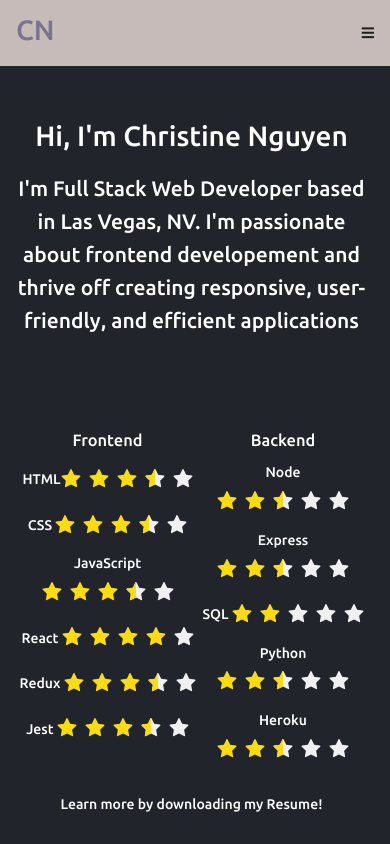
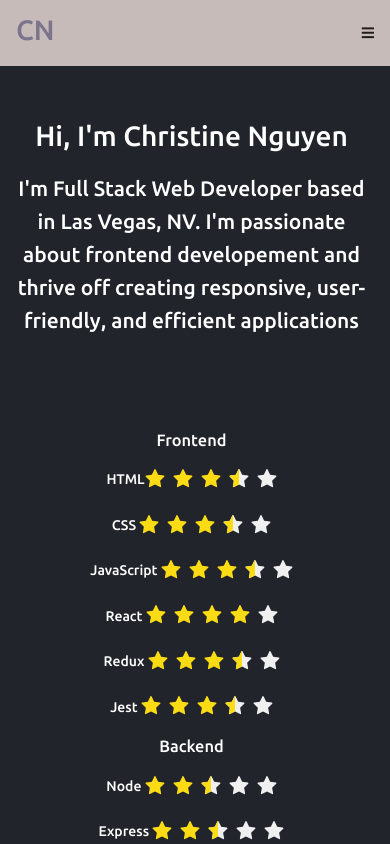
Before and after one commit to cn8817/portfolio, a React (Create React App) app in the folder portfolio/: page /about in a window 390 px wide. Shown: the top 844 px of the page. Built offline with nearby package versions, Linux system fonts and the light colour scheme.

Commit message:
made about and projects more responsive and navbar sticky

```diff
--- a/portfolio/src/App.css
+++ b/portfolio/src/App.css
@@ -234,11 +234,16 @@ html{
   .hamburger{
     display: block;
   }
+  .nav-container{
+    position: sticky;
+    top: 0;
+    z-index: 1;
+  }
 }
 
 @media screen and (max-width:700px){
   .project-card{
-    height: 55vh;
+    height: 60vh;
   }
   .about-container{
     width: 90%;
@@ -261,9 +266,13 @@ html{
   }
 }
 
-@media screen and (max-width:400px){
+@media screen and (max-width:450px){
   .project-card{
     width: 18rem;
-    height: 50vh;
+    height: 53vh;
+  }
+  .about-skills{
+    display: flex;
+    flex-direction: column;
   }
 }
```
